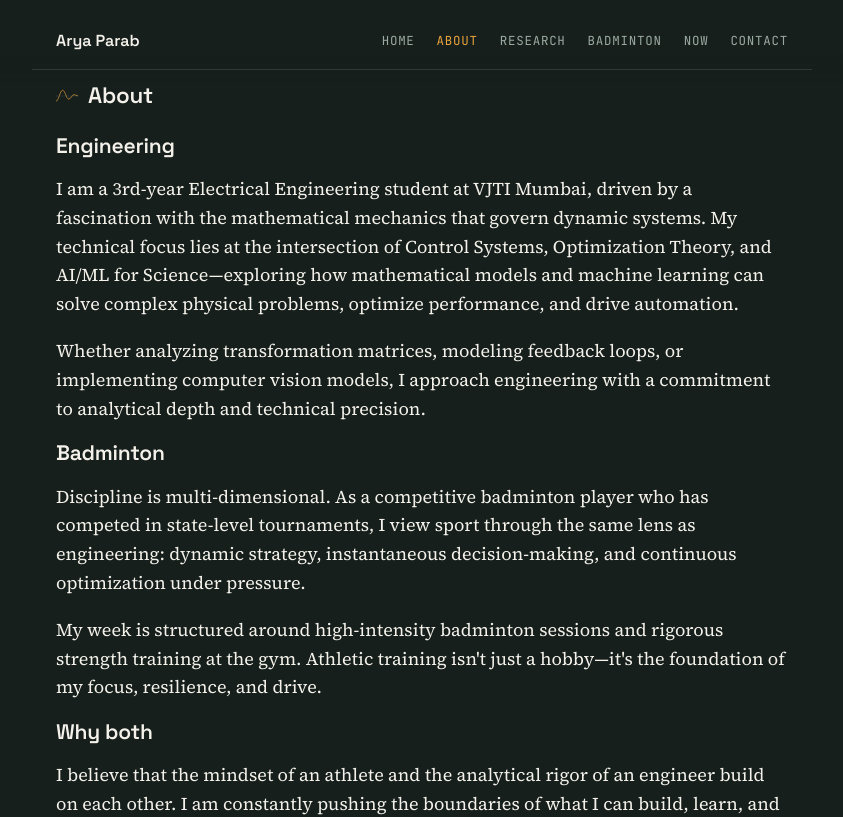
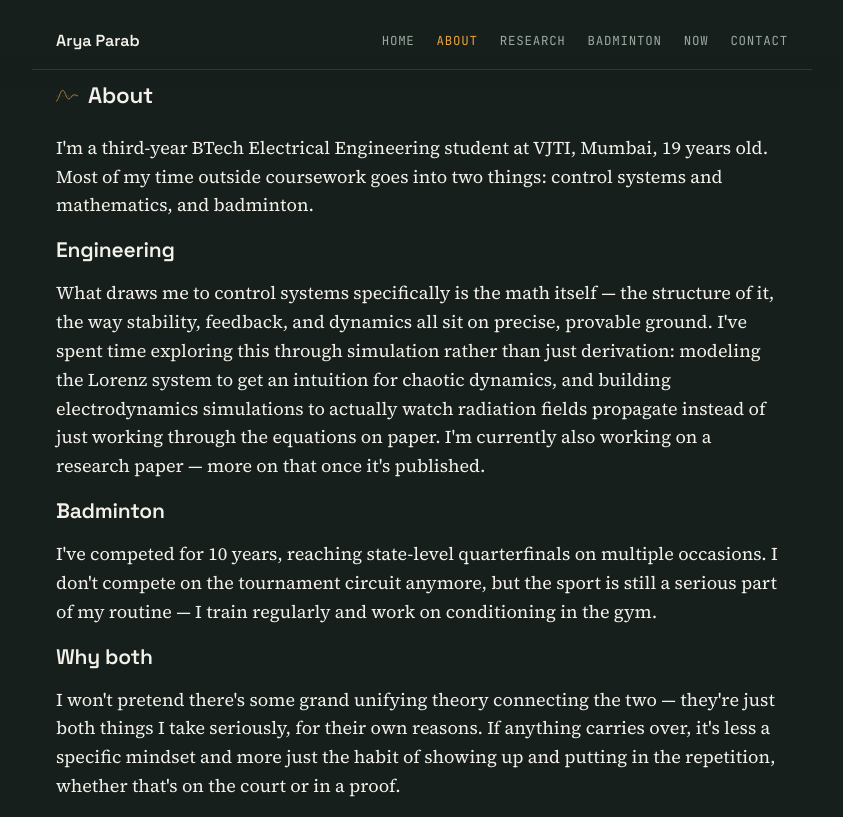
Before and after one commit to anparabb24-boop/intro-site, a Next.js app: page /about in a window 1280 px wide. Shown: the top 817 px of the page, without its empty margins (218-1061 px from the left). Built offline with nearby package versions, Linux system fonts and the light colour scheme.

Commit message:
add about page content

```diff
--- a/pages/about.js
+++ b/pages/about.js
@@ -9,25 +9,38 @@ export default function About() {
         <h2>About</h2>
       </div>
 
-
+      <p>
+        I'm a third-year BTech Electrical Engineering student at VJTI, Mumbai, 19 years
+        old. Most of my time outside coursework goes into two things: control systems
+        and mathematics, and badminton.
+      </p>
 
       <h3>Engineering</h3>
       <p>
-        I am a 3rd-year Electrical Engineering student at VJTI Mumbai, driven by a fascination with the mathematical mechanics that govern dynamic systems. My technical focus lies at the intersection of Control Systems, Optimization Theory, and AI/ML for Science—exploring how mathematical models and machine learning can solve complex physical problems, optimize performance, and drive automation.
+        What draws me to control systems specifically is the math itself — the
+        structure of it, the way stability, feedback, and dynamics all sit on precise,
+        provable ground. I've spent time exploring this through simulation rather than
+        just derivation: modeling the Lorenz system to get an intuition for chaotic
+        dynamics, and building electrodynamics simulations to actually watch radiation
+        fields propagate instead of just working through the equations on paper.
+        I'm currently also working on a research paper — more on that once it's
+        published.
       </p>
-
-      <p>Whether analyzing transformation matrices, modeling feedback loops, or implementing computer vision models, I approach engineering with a commitment to analytical depth and technical precision.</p>
 
       <h3>Badminton</h3>
       <p>
-        Discipline is multi-dimensional. As a competitive badminton player who has competed in state-level tournaments, I view sport through the same lens as engineering: dynamic strategy, instantaneous decision-making, and continuous optimization under pressure.
+        I've competed for 10 years, reaching state-level quarterfinals on multiple
+        occasions. I don't compete on the tournament circuit anymore, but the sport is
+        still a serious part of my routine — I train regularly and work on
+        conditioning in the gym.
       </p>
-
-      <p>My week is structured around high-intensity badminton sessions and rigorous strength training at the gym. Athletic training isn't just a hobby—it's the foundation of my focus, resilience, and drive.</p>
 
       <h3>Why both</h3>
       <p>
-        I believe that the mindset of an athlete and the analytical rigor of an engineer build on each other. I am constantly pushing the boundaries of what I can build, learn, and achieve—synthesizing high-level academics with physical excellence to continuously evolve into the best version of myself.
+        I won't pretend there's some grand unifying theory connecting the two — they're
+        just both things I take seriously, for their own reasons. If anything carries
+        over, it's less a specific mindset and more just the habit of showing up and
+        putting in the repetition, whether that's on the court or in a proof.
       </p>
 
       <hr className="divider" />
```
